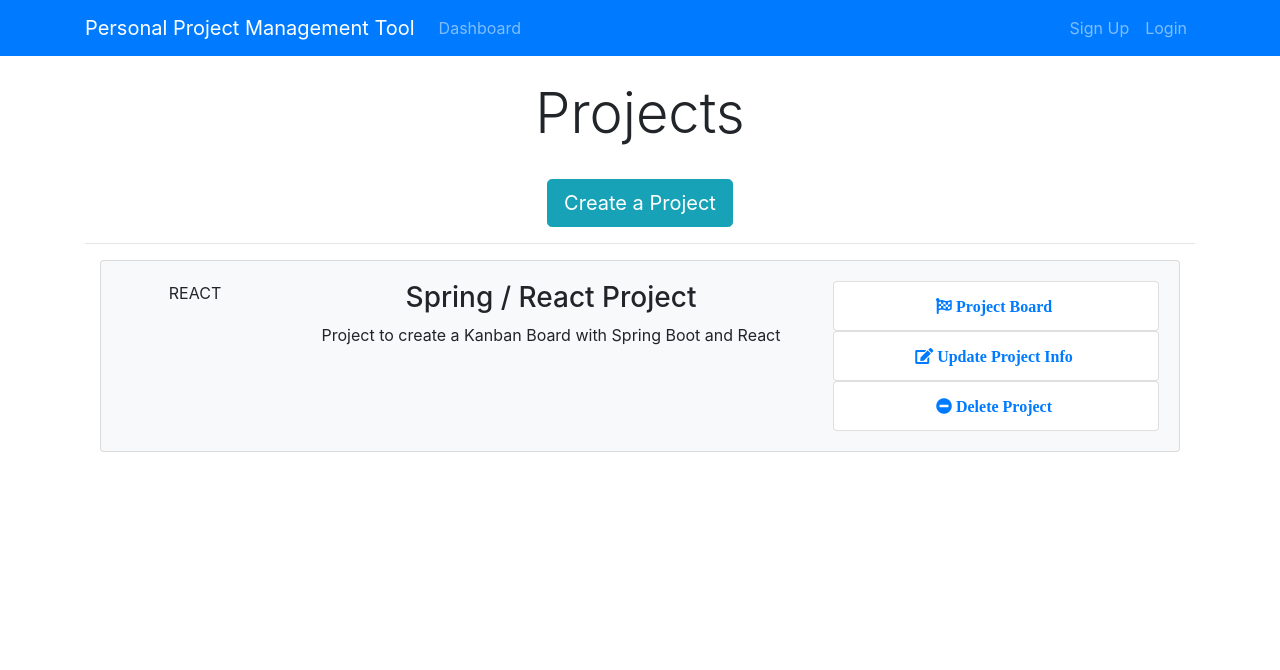
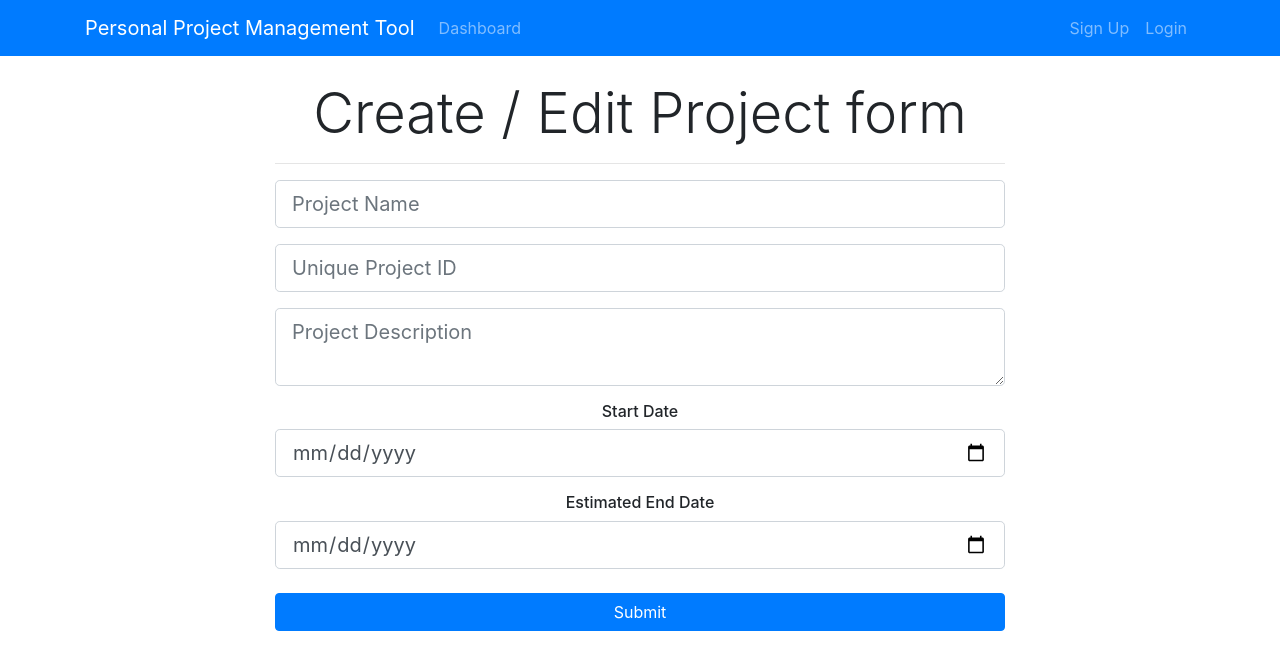
Before and after one commit to coder92/PPMTool, a React (Create React App) app in the folder protocol-react-client/: page /addProject in a window 1280 px wide. Shown: the top 670 px of the page. Built offline with nearby package versions, Linux system fonts and the light colour scheme.

Commit message:
react-router-dom

```diff
--- a/protocol-react-client/package.json
+++ b/protocol-react-client/package.json
@@ -6,6 +6,7 @@
     "bootstrap": "^4.1.3",
     "react": "^16.6.3",
     "react-dom": "^16.6.3",
+    "react-router-dom": "^4.3.1",
     "react-scripts": "2.1.1"
   },
   "scripts": {
--- a/protocol-react-client/src/App.js
+++ b/protocol-react-client/src/App.js
@@ -4,15 +4,20 @@
 import Dashboard from './components/Dashboard';
 import Header from './components/Layout/Header';
 import  "bootstrap/dist/css/bootstrap.min.css";
+import {BrowserRouter as Router, Route} from 'react-router-dom';
+import AddProject from './components/Project/AddProject';
 
 class App extends Component {
   render() {
     return (
-      <div className="App">
-      <Header />
-      <Dashboard />
+      <Router>
+        <div className="App">
+          <Header />
 
-      </div>
+          <Route exact path="/dashboard" component={Dashboard} />
+          <Route exact path="/addProject" component={AddProject} />
+        </div>
+      </Router>
     );
   }
 }
--- a/protocol-react-client/src/components/Dashboard.js
+++ b/protocol-react-client/src/components/Dashboard.js
@@ -1,5 +1,6 @@
 import React, { Component } from 'react'
 import ProjectItem from './Project/ProjectItem';
+import CreateProjectButton from './Project/CreateProjectButton';
 
 class Dashboard extends Component {
   render() {
@@ -10,9 +11,7 @@
                 <div className="col-md-12">
                     <h1 className="display-4 text-center">Projects</h1>
                     <br />
-                    <a href="ProjectForm.html" className="btn btn-lg btn-info">
-                        Create a Project
-                    </a>
+                    <CreateProjectButton />
                     <br />
                     <hr />
                     <ProjectItem />
--- /dev/null
+++ b/protocol-react-client/src/components/Project/AddProject.js
@@ -0,0 +1,66 @@
+import React, { Component } from "react";
+
+class AddProject extends Component {
+  render() {
+    return (
+      <div>
+        <div class="project">
+          <div class="container">
+            <div class="row">
+              <div class="col-md-8 m-auto">
+                <h5 class="display-4 text-center">
+                  Create / Edit Project form
+                </h5>
+                <hr />
+                <form>
+                  <div class="form-group">
+                    <input
+                      type="text"
+                      class="form-control form-control-lg "
+                      placeholder="Project Name"
+                    />
+                  </div>
+                  <div class="form-group">
+                    <input
+                      type="text"
+                      class="form-control form-control-lg"
+                      placeholder="Unique Project ID"
+                      enabled
+                    />
+                  </div>
+
+                  <div class="form-group">
+                    <textarea
+                      class="form-control form-control-lg"
+                      placeholder="Project Description"
+                    />
+                  </div>
+                  <h6>Start Date</h6>
+                  <div class="form-group">
+                    <input
+                      type="date"
+                      class="form-control form-control-lg"
+                      name="start_date"
+                    />
+                  </div>
+                  <h6>Estimated End Date</h6>
+                  <div class="form-group">
+                    <input
+                      type="date"
+                      class="form-control form-control-lg"
+                      name="end_date"
+                    />
+                  </div>
+
+                  <input type="submit" class="btn btn-primary btn-block mt-4" />
+                </form>
+              </div>
+            </div>
+          </div>
+        </div>
+      </div>
+    );
+  }
+}
+
+export default AddProject;
--- /dev/null
+++ b/protocol-react-client/src/components/Project/CreateProjectButton.js
@@ -0,0 +1,14 @@
+import React from 'react'
+import {Link} from 'react-router-dom'
+
+ const  CreateProjectButton = () => {
+  return (
+    <React.Fragment>
+    <Link to="/addProject" className="btn btn-lg btn-info">
+    Create a Project
+    </Link>
+    </React.Fragment>
+  )
+}
+
+export default CreateProjectButton;
```
Also changed, not shown: 1 other file (tests, documents, lock files or other folders).
